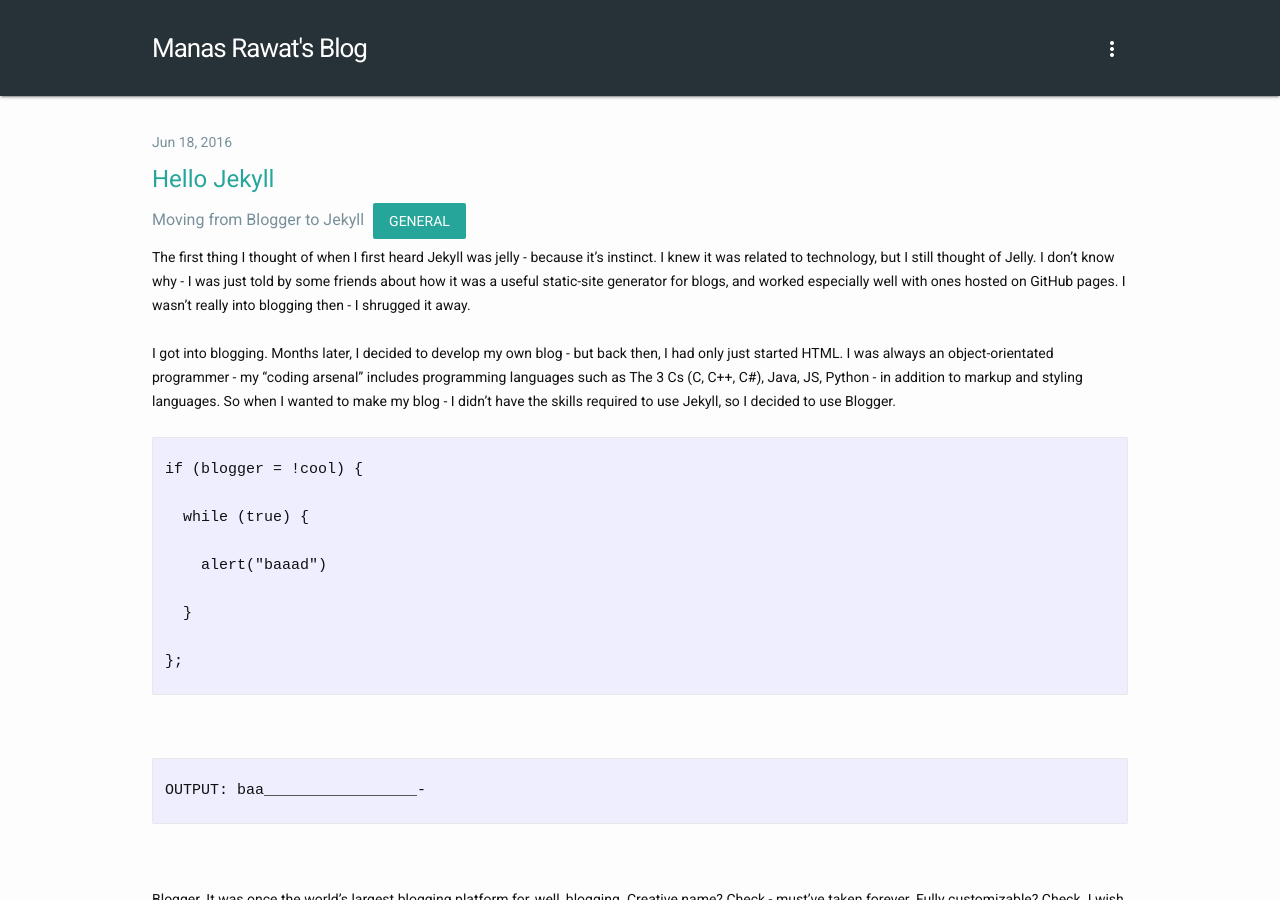
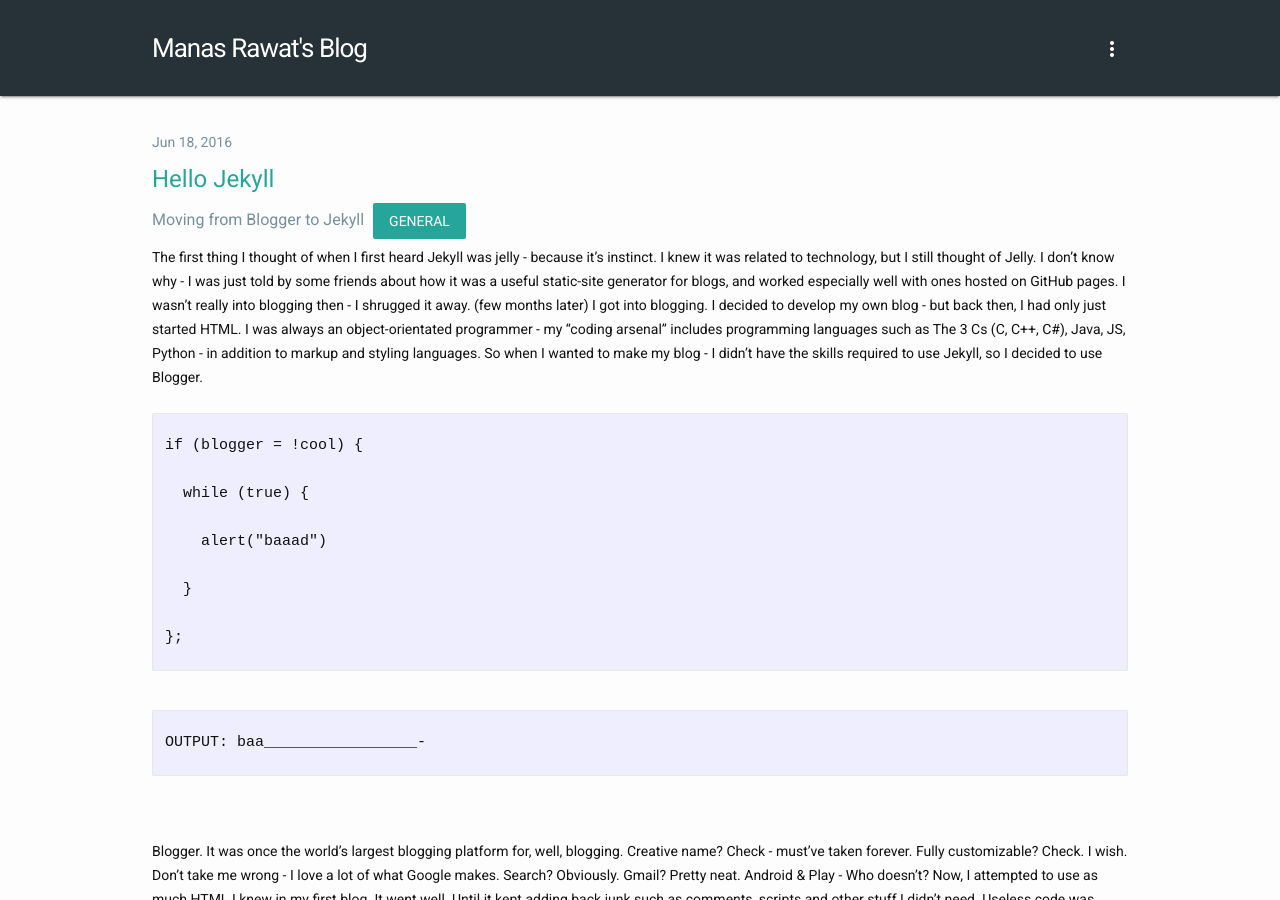
Before and after one commit to manasrawat/manasrawat.github.io, a Jekyll site: the page built from _posts/2016-06-18-hello-jekyll.markdown, in a window 1280 px wide and 900 px high. Built offline with Jekyll 4.4.1, drawn with Linux system fonts in a browser that asks for light colours; nearby versions of some CDN libraries.

````diff
--- a/_includes/head.html
+++ b/_includes/head.html
@@ -16,4 +16,6 @@
   <link rel="stylesheet" href="https://fonts.googleapis.com/icon?family=Material+Icons">
   <link rel="stylesheet" href="https://code.getmdl.io/1.1.3/material.indigo-pink.min.css">
   <script defer src="https://code.getmdl.io/1.1.3/material.min.js"></script>
+  <script src="http://ajax.aspnetcdn.com/ajax/jQuery/jquery-1.12.4.min.js"></script>
+  <script type="text/javascript" src="http://viralpatel.net/blogs/demo/jquery/jquery.shorten.1.0.js"></script>
 </head>
--- a/_posts/2016-06-18-hello-jekyll.markdown
+++ b/_posts/2016-06-18-hello-jekyll.markdown
@@ -5,10 +5,7 @@ date:   2016-06-18 21:50:32 +0100
 categories: general
 description: "Moving from Blogger to Jekyll"
 ---
-The first thing I thought of when I first heard Jekyll was jelly - because it's instinct. I knew it was related to technology, but I still thought of Jelly. I don't know why - I was just told by some friends about how it was a useful static-site generator for blogs, and worked especially well with ones hosted on GitHub pages. I wasn't really into blogging then - I shrugged it away.
-<br>
-<br>
-I got into blogging. Months later, I decided to develop my own blog - but back then, I had only just started HTML. I was always an object-orientated programmer - my "coding arsenal" includes programming languages such as The 3 Cs (C, C++, C#), Java, JS, Python - in addition to markup and styling languages. So when I wanted to make my blog - I didn't have the skills required to use Jekyll, so I decided to use Blogger.
+The first thing I thought of when I first heard Jekyll was jelly - because it's instinct. I knew it was related to technology, but I still thought of Jelly. I don't know why - I was just told by some friends about how it was a useful static-site generator for blogs, and worked especially well with ones hosted on GitHub pages. I wasn't really into blogging then - I shrugged it away. (few months later) I got into blogging. I decided to develop my own blog - but back then, I had only just started HTML. I was always an object-orientated programmer - my "coding arsenal" includes programming languages such as The 3 Cs (C, C++, C#), Java, JS, Python - in addition to markup and styling languages. So when I wanted to make my blog - I didn't have the skills required to use Jekyll, so I decided to use Blogger.
 <br>
 <br>
 ```
@@ -18,7 +15,6 @@ if (blogger = !cool) {
   }
 };
 ```
-<br>
 <br>
 ```
 OUTPUT: baa_________________-
````
Also changed, not shown: _drafts/2016-06-23-how-i-built-this.markdown (added, +17 -0 lines), _posts/2016-06-18-test-post.markdown (deleted, +0 -8 lines), _posts/2016-06-20-how-i-built-it.markdown (deleted, +0 -14 lines), index.html (+18 -2 lines), README.md.
